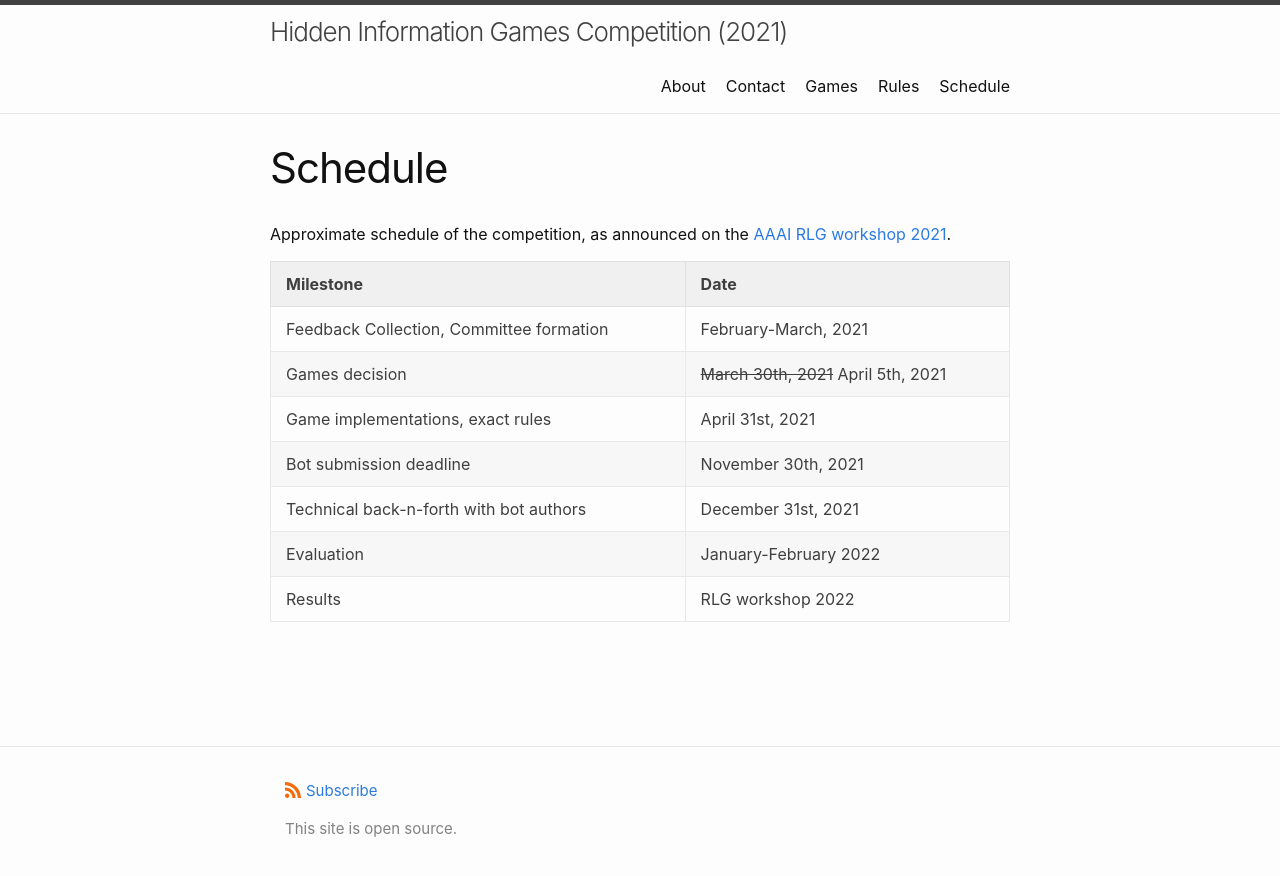
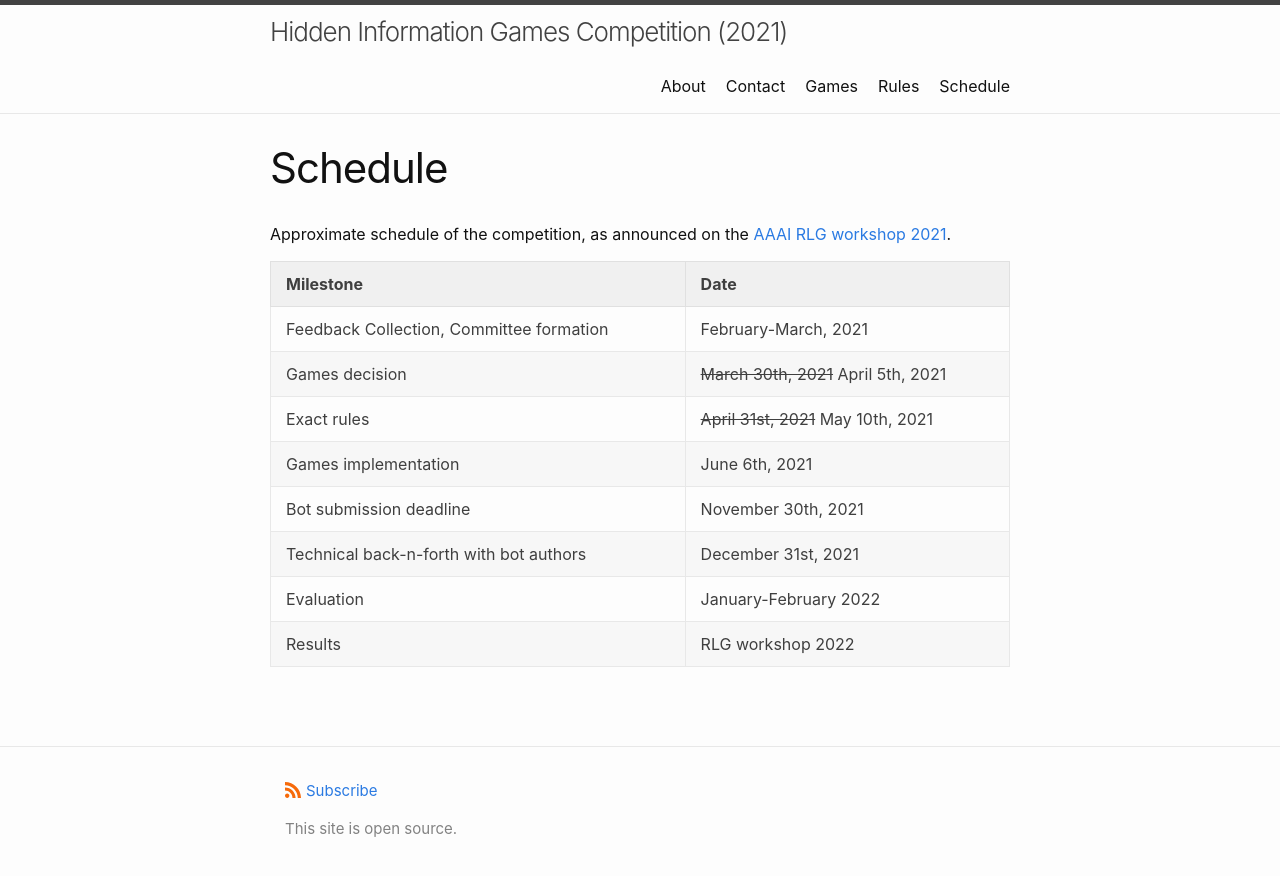
Before and after one commit to michalsustr/higcompetition, a Jekyll site: the page built from schedule.md, in a window 1280 px wide. Shown: the top 876 px of the page. Built offline with Jekyll 4.4.1, drawn with Linux system fonts in a browser that asks for light colours.

Commit message:
Update schedule.

```diff
--- a/schedule.md
+++ b/schedule.md
@@ -10,7 +10,8 @@ Approximate schedule of the competition, as announced on the [AAAI RLG workshop
 | ---------------------------------------- | ------------------------------------
 | Feedback Collection, Committee formation | February-March, 2021
 | Games decision                           | ~~March 30th, 2021~~ April 5th, 2021
-| Game implementations, exact rules        | April 31st, 2021
+| Exact rules                              | ~~April 31st, 2021~~ May 10th, 2021
+| Games implementation                     | June 6th, 2021
 | Bot submission deadline                  | November 30th, 2021
 | Technical back-n-forth with bot authors  | December 31st, 2021
 | Evaluation                               | January-February 2022
```
